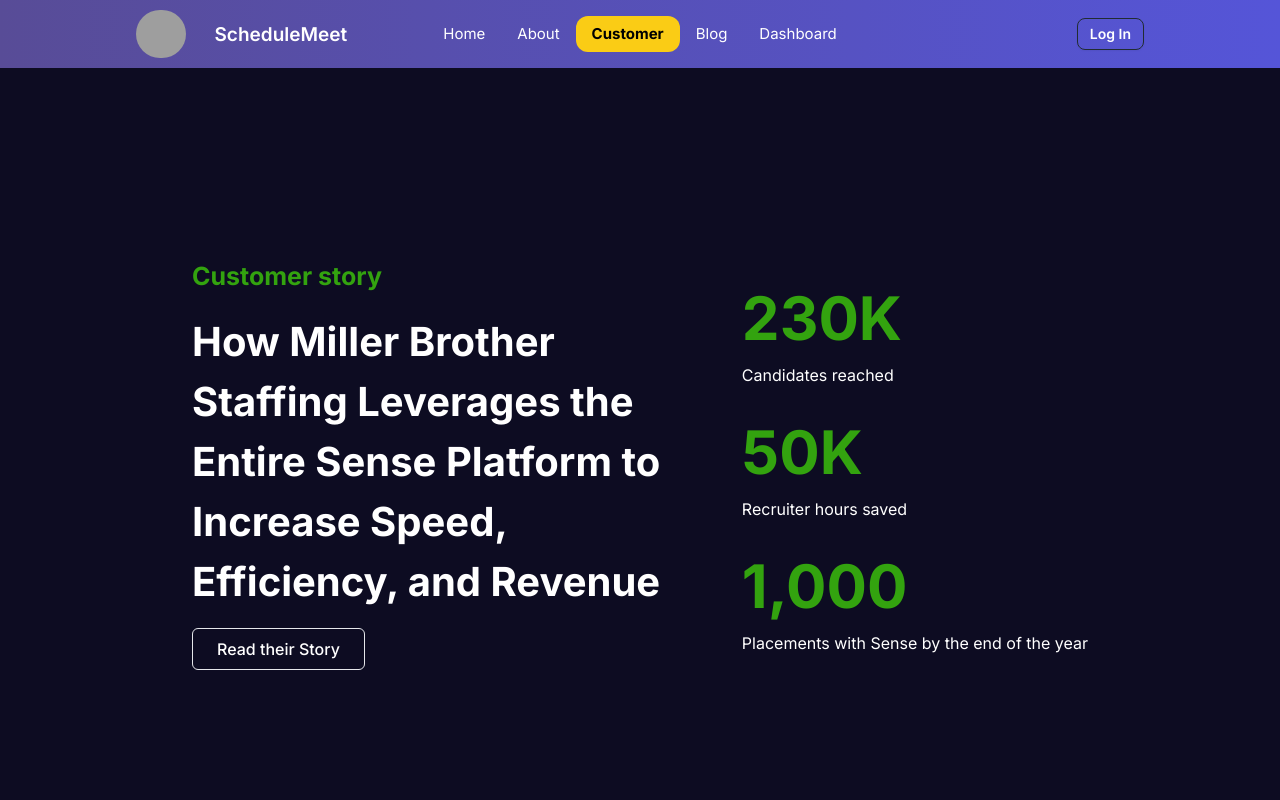
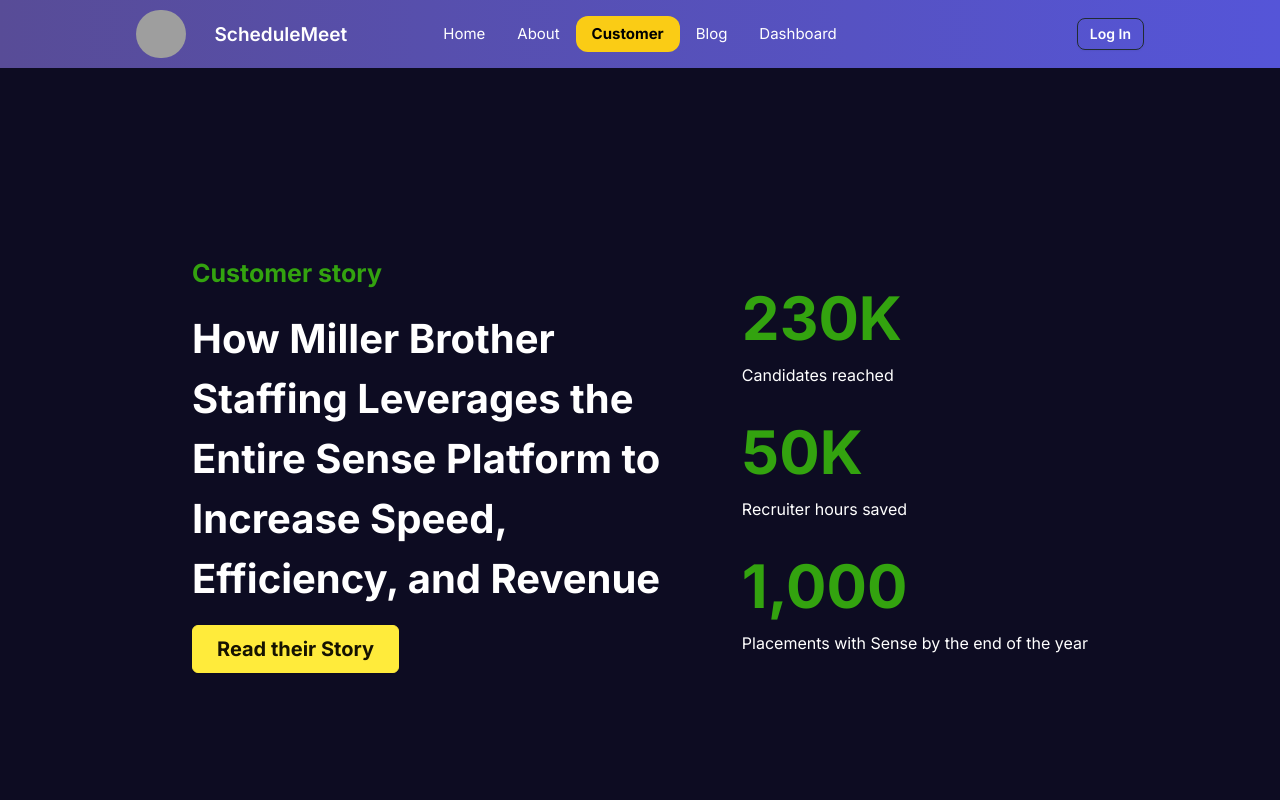
Before and after one commit to Naymul-NN/Schedulemeet-client, a Next.js app: page /customers in a window 1280 px wide. Shown: the top 800 px of the page. Built offline with nearby package versions, Linux system fonts and the light colour scheme; no server answers; grey boxes are pictures that could not be loaded.

Commit message:
make the button valuable

```diff
--- a/src/components/Home/Future.jsx
+++ b/src/components/Home/Future.jsx
@@ -17,10 +17,6 @@ const Future = () => {
             commonly used in various contexts, such as employment of
             development, journalism, research, and admissions.
           </p>
-
-          <button className="btn btn-warning px-12 text-xl">
-            Good Interview
-          </button>
         </div>
 
         <div className="rightCOntainer  hidden md:block md:w-[45%] lg:w-[50%]  ">
--- a/src/components/customers/CustomersPage.jsx
+++ b/src/components/customers/CustomersPage.jsx
@@ -28,7 +28,7 @@ import Link from 'next/link';
             <h2 className="text-[#33A30F] text-[25px] font-bold">Customer story</h2>
             <p className="xl:text-[40px] lg:text-[25px] md:text-[20px] text-[20px] font-bold my-4">How Miller Brother Staffing Leverages the Entire Sense Platform to Increase Speed, Efficiency, and Revenue</p>
 
-            <button className="px-6 py-2 border-[1px] rounded-md hover:bg-[#715FE0] hover:border-transparent font-medium">Read their Story</button>
+           <Link href="/blog"> <button className="px-6 py-2 btn btn-warning border-[1px] rounded-md hover:bg-[#715FE0] hover:border-transparent font-bold text-xl">Read their Story</button></Link>
             </div>
 
 
--- a/src/components/navbar/Navbar.jsx
+++ b/src/components/navbar/Navbar.jsx
@@ -103,7 +103,7 @@ const Navbar = () => {
             // <><button onClick={handleLogout} className="btn btn-sm btn-primary">log out</button>
             <h1 className="pr-2">
               <Link href="/dashboard">
-                <button className="btn  btn-sm bg-transparent hover:text-black  text-white">
+                <button className="btn  btn-sm bg-transparent hover:bg-yellow-400 hover:text-black">
                   My Account
                 </button>
               </Link>
```
